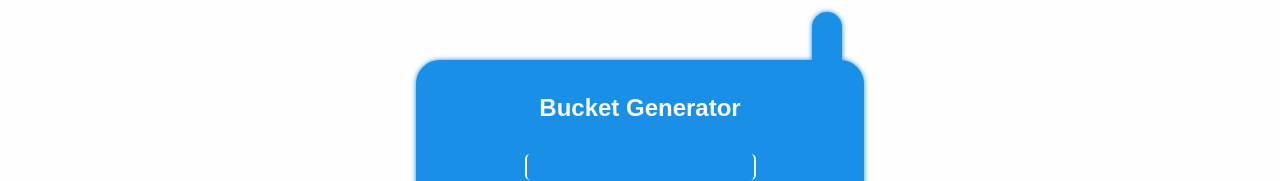
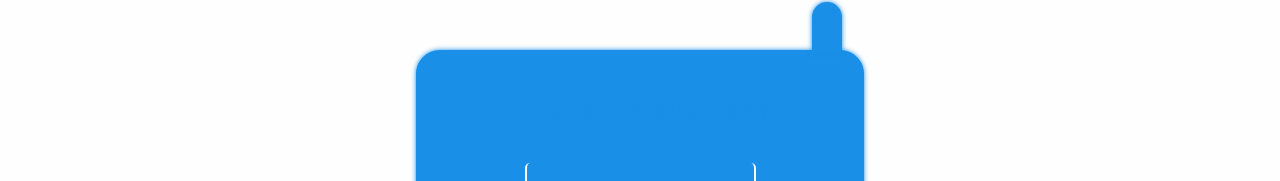
Before and after one commit to MohcineDev/bucket-vue, a Vue app: page / in a window 1280 px wide. Shown: the part 188-369 px from the top of the page. Built offline with nearby package versions, Linux system fonts and the light colour scheme.

Commit message:
style for h1

```diff
--- a/src/assets/base.css
+++ b/src/assets/base.css
@@ -38,3 +38,13 @@
   --bg-dark : #fefefe;
   --bg-light : #262626;
 }
+
+
+h1{
+  font-family: "Permanent Marker", cursive;
+  text-align: center;
+  font-family: "Permanent Marker", cursive;
+  color: var(--ui_blue);
+  font-size: 2rem;
+  margin: 2rem;
+}
```
